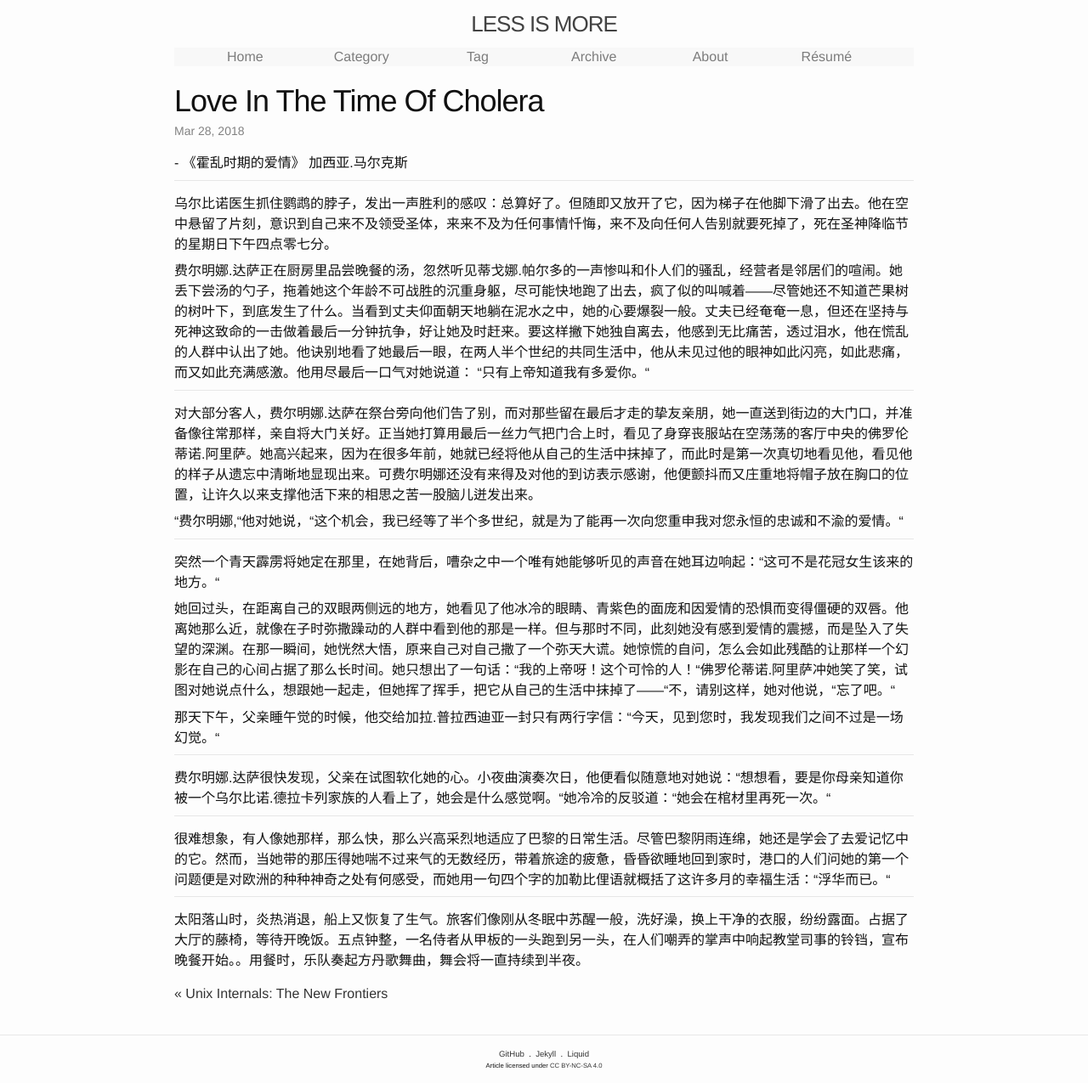
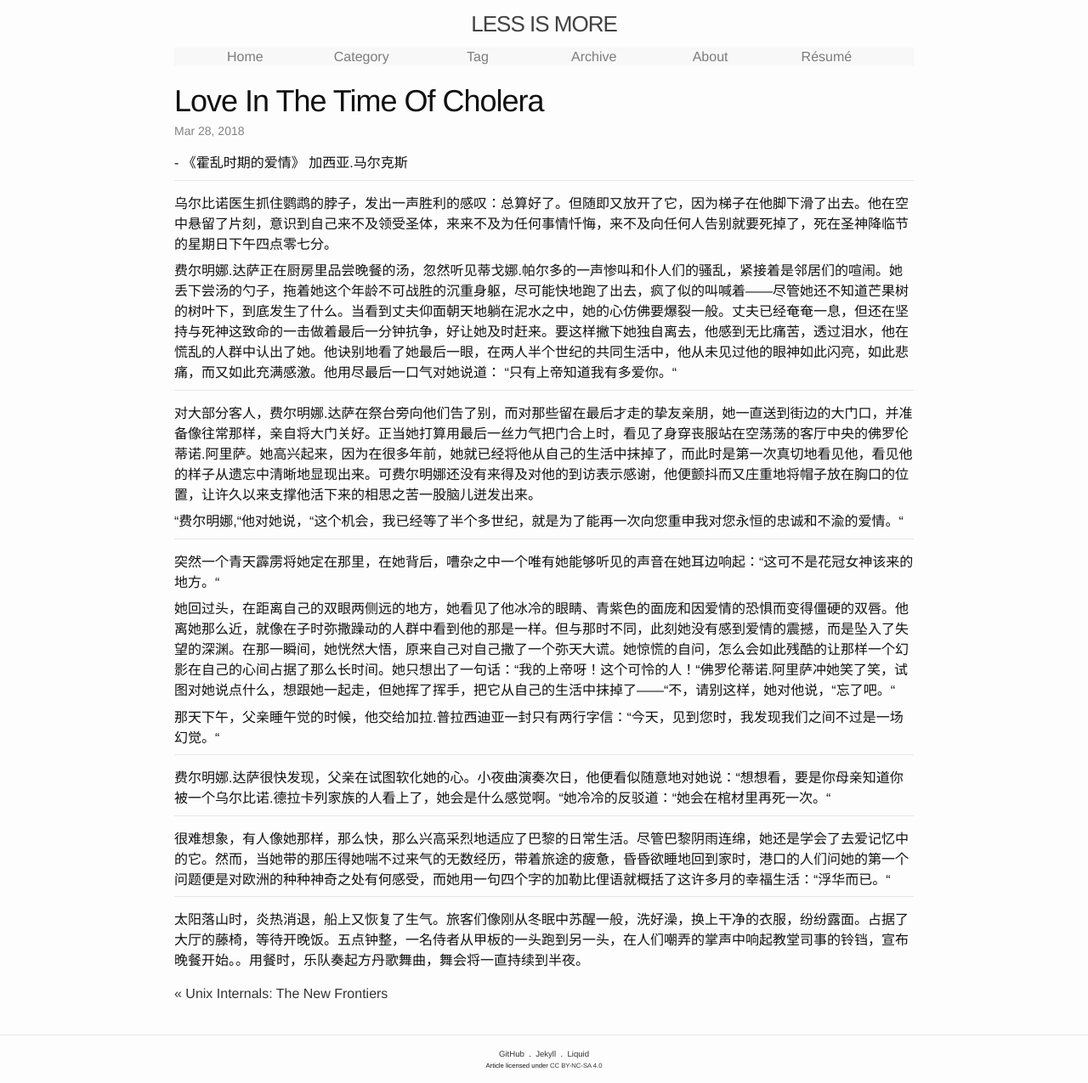
Before and after one commit to ousiax/ousiax.github.io, a Jekyll site: the page built from _posts/2018-03-28-love-in-the-time-of-cholera.md, in a window 1280 px wide. Shown: the whole page at 85% size. Built offline with Jekyll 4.4.1, drawn with Linux system fonts in a browser that asks for light colours; comment, search, counter and statistics services are not loaded.

Commit message:
Update 2018-03-28-love-in-the-time-of-cholera.md

```diff
--- a/_posts/2018-03-28-love-in-the-time-of-cholera.md
+++ b/_posts/2018-03-28-love-in-the-time-of-cholera.md
@@ -13,7 +13,7 @@ disqus_identifier: 114186390936856334271693249050611932085
 
 乌尔比诺医生抓住鹦鹉的脖子，发出一声胜利的感叹：总算好了。但随即又放开了它，因为梯子在他脚下滑了出去。他在空中悬留了片刻，意识到自己来不及领受圣体，来来不及为任何事情忏悔，来不及向任何人告别就要死掉了，死在圣神降临节的星期日下午四点零七分。
 
-费尔明娜.达萨正在厨房里品尝晚餐的汤，忽然听见蒂戈娜.帕尔多的一声惨叫和仆人们的骚乱，经营者是邻居们的喧闹。她丢下尝汤的勺子，拖着她这个年龄不可战胜的沉重身躯，尽可能快地跑了出去，疯了似的叫喊着——尽管她还不知道芒果树的树叶下，到底发生了什么。当看到丈夫仰面朝天地躺在泥水之中，她的心要爆裂一般。丈夫已经奄奄一息，但还在坚持与死神这致命的一击做着最后一分钟抗争，好让她及时赶来。要这样撇下她独自离去，他感到无比痛苦，透过泪水，他在慌乱的人群中认出了她。他诀别地看了她最后一眼，在两人半个世纪的共同生活中，他从未见过他的眼神如此闪亮，如此悲痛，而又如此充满感激。他用尽最后一口气对她说道： “只有上帝知道我有多爱你。“
+费尔明娜.达萨正在厨房里品尝晚餐的汤，忽然听见蒂戈娜.帕尔多的一声惨叫和仆人们的骚乱，紧接着是邻居们的喧闹。她丢下尝汤的勺子，拖着她这个年龄不可战胜的沉重身躯，尽可能快地跑了出去，疯了似的叫喊着——尽管她还不知道芒果树的树叶下，到底发生了什么。当看到丈夫仰面朝天地躺在泥水之中，她的心仿佛要爆裂一般。丈夫已经奄奄一息，但还在坚持与死神这致命的一击做着最后一分钟抗争，好让她及时赶来。要这样撇下她独自离去，他感到无比痛苦，透过泪水，他在慌乱的人群中认出了她。他诀别地看了她最后一眼，在两人半个世纪的共同生活中，他从未见过他的眼神如此闪亮，如此悲痛，而又如此充满感激。他用尽最后一口气对她说道： “只有上帝知道我有多爱你。“
 
 - - -
 
@@ -23,7 +23,7 @@ disqus_identifier: 114186390936856334271693249050611932085
 
 - - -
 
-突然一个青天霹雳将她定在那里，在她背后，嘈杂之中一个唯有她能够听见的声音在她耳边响起：“这可不是花冠女生该来的地方。“
+突然一个青天霹雳将她定在那里，在她背后，嘈杂之中一个唯有她能够听见的声音在她耳边响起：“这可不是花冠女神该来的地方。“
 
 她回过头，在距离自己的双眼两侧远的地方，她看见了他冰冷的眼睛、青紫色的面庞和因爱情的恐惧而变得僵硬的双唇。他离她那么近，就像在子时弥撒躁动的人群中看到他的那是一样。但与那时不同，此刻她没有感到爱情的震撼，而是坠入了失望的深渊。在那一瞬间，她恍然大悟，原来自己对自己撒了一个弥天大谎。她惊慌的自问，怎么会如此残酷的让那样一个幻影在自己的心间占据了那么长时间。她只想出了一句话：“我的上帝呀！这个可怜的人！“佛罗伦蒂诺.阿里萨冲她笑了笑，试图对她说点什么，想跟她一起走，但她挥了挥手，把它从自己的生活中抹掉了——“不，请别这样，她对他说，“忘了吧。“
 
```
